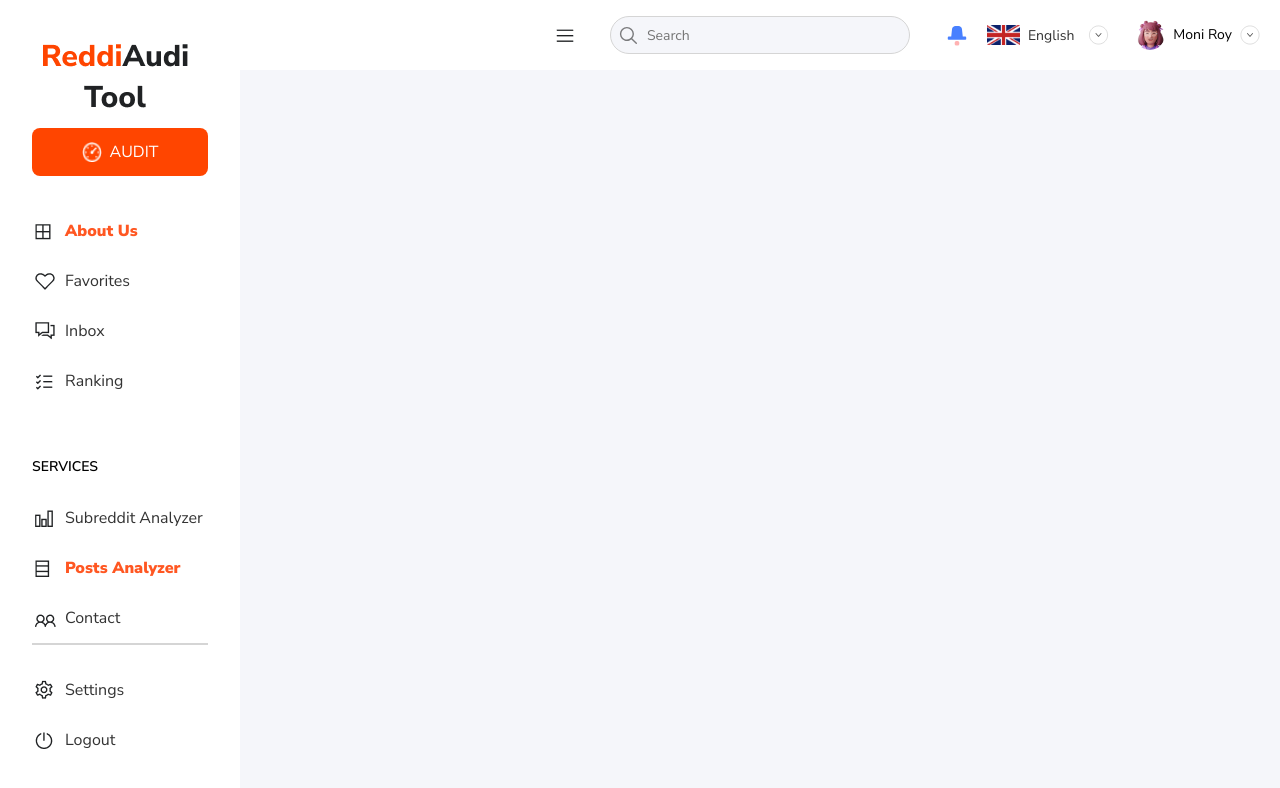
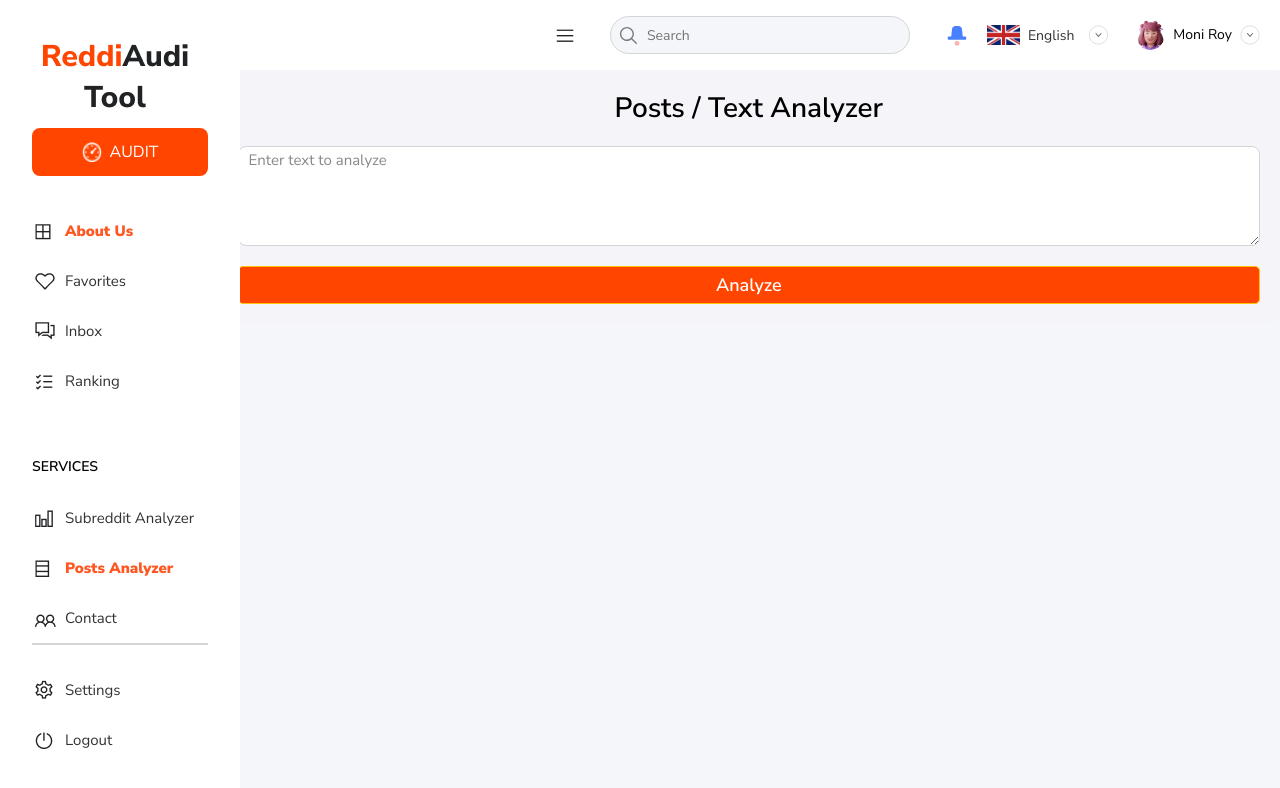
Before and after one commit to MariaCilloniz/Capstone-frontend, a React (Vite) app: page /api/analyze in a window 1280 px wide. Shown: the top 788 px of the page. Built offline with nearby package versions, Linux system fonts and the light colour scheme; no server answers.

Commit message:
Working on Posts Analyzer and homePage

```diff
--- a/src/components/TextAnalyzer/TextAnalyzer.jsx
+++ b/src/components/TextAnalyzer/TextAnalyzer.jsx
@@ -2,6 +2,7 @@
 import { analyzeText } from '../../api/TextAnalyzerApi';
 import { Chart as ChartJS, CategoryScale, LinearScale, BarElement, Title, Tooltip, Legend } from 'chart.js';
 import { Bar } from 'react-chartjs-2';
+import './TextAnalyzer.scss'
 
 ChartJS.register(CategoryScale, LinearScale, BarElement, Title, Tooltip, Legend);
 
@@ -36,7 +37,7 @@
                 ],
                 datasets: [
                     {
-                        label: 'Text Analysis Scores',
+                        label: 'Categories',
                         data: [
                             toxicity,
                             severe_toxicity,
@@ -77,7 +78,7 @@
             },
             title: {
                 display: true,
-                text: 'Text Analysis Scores (0 to 1)',
+                text: 'Text Analysis Scores',
             },
         },
         scales: {
@@ -98,15 +99,16 @@
 
 
     return (
-        <div>
+        <div className="text-analyzer">
             <textarea
+                className="text-analyzer__textarea"
                 value={text}
                 onChange={(e) => setText(e.target.value)}
                 placeholder="Enter text to analyze"
             />
-            <button onClick={handleAnalyze}>Analyze</button>
-            {error && <p style={{ color: 'red' }}>{error}</p>}
-            {chartData && <Bar data={chartData} />}
+            <button className="text-analyzer__button" onClick={handleAnalyze}>Analyze</button>
+            {error && <p className="text-analyzer__error">{error}</p>}
+            {chartData && <Bar data={chartData} options={options} />}
         </div>
     );
 };
--- a/src/components/TextAnalyzer/TextAnalyzer.scss
+++ b/src/components/TextAnalyzer/TextAnalyzer.scss
@@ -0,0 +1,36 @@
+@use '../../styles/partials/variables' as *;
+@use '../../styles/partials/mixins' as *;
+
+.text-analyzer {
+    display: flex;
+    flex-direction: column;
+    gap: 20px;
+    width: 100%;
+
+    &__textarea {
+        // width: 480px;
+        height: 100px;
+        border-radius: 8px;
+        border: 1px solid $grey;
+        background: $white;
+        &::placeholder {
+            @include body-large-mobile;
+            padding-left: 10px;
+            color: #888; // Change to the desired color
+            opacity: 1; // Ensure full visibility
+        }
+    }
+
+
+    &__button{
+        @include button-secondary;
+    }
+
+    &__error {
+        color: $error-red;
+        font-size: 14px;
+        font-weight: bold;
+        margin-top: 10px;
+    }
+
+}
--- a/src/pages/PostsPage/PostsPage.jsx
+++ b/src/pages/PostsPage/PostsPage.jsx
@@ -1,9 +1,11 @@
 import React from 'react'
 import TextAnalyzer from '../../components/TextAnalyzer/TextAnalyzer'
+import './PostsPage.scss'
 
 function PostsPage() {
   return (
-    <div>
+    <div className="posts-page">
+      <h1 className="posts-page__title">Posts / Text Analyzer</h1>
       <TextAnalyzer/>
     </div>
   )
--- a/src/pages/PostsPage/PostsPage.scss
+++ b/src/pages/PostsPage/PostsPage.scss
@@ -0,0 +1,32 @@
+@use '../../styles/partials/variables' as *;
+@use '../../styles/partials/mixins' as *;
+
+.posts-page {
+    display: flex;
+    width: 161.76vw;
+    flex-direction: column;
+    align-items: center;
+    padding: 20px;
+    background-color: #f4f4f9;
+    border-radius: 8px;
+    border: 3px solid white;
+    box-shadow: 0 4px 8px rgba(0, 0, 0, 0.1);
+
+    @include tablet{
+        width: auto;
+    }
+
+    @include desktop {
+        width: auto;
+        padding: 20px;
+        margin-left: 17%;
+        border: none;
+        border-radius: none;
+        box-shadow: none;
+    }
+
+    &__title {
+        @include h1-mobile;
+        padding-bottom: 20px;
+    }
+}
--- a/src/styles/partials/_mixins.scss
+++ b/src/styles/partials/_mixins.scss
@@ -68,7 +68,7 @@
 
 @mixin body-large-desktop {
     @include font-face($regular-weight);
-    font-size: 16px;
+    font-size: 15px;
     line-height: 28px;
 }
 
@@ -126,3 +126,29 @@
         height: 2.375rem;
     }
 }
+
+@mixin button-secondary {
+    @include font-face($regular-weight);
+    background-color: $reddit-orange;
+    height: 3.25rem;
+    padding: 0 1rem;
+    border-radius: 5px;
+    color: $white;
+    display: flex;
+    justify-content: center;
+    align-items: center;
+    border: 1px solid $light-orange;
+    @include h3-labels-links-button-desktop;
+    font-size: 18px;
+
+    &:hover {
+        background-color: $white;
+        border-color: #FFA000;
+        cursor: pointer;
+        color: $reddit-orange;
+    }
+
+    @include tablet {
+        height: 2.375rem;
+    }
+}
--- a/src/styles/partials/_variables.scss
+++ b/src/styles/partials/_variables.scss
@@ -15,3 +15,4 @@
 $card1-orange:  #FF9500;
 $card2-orange: #FFB301;
 $card3-orange: #EE3C0A;
+$error-red: red;
```
